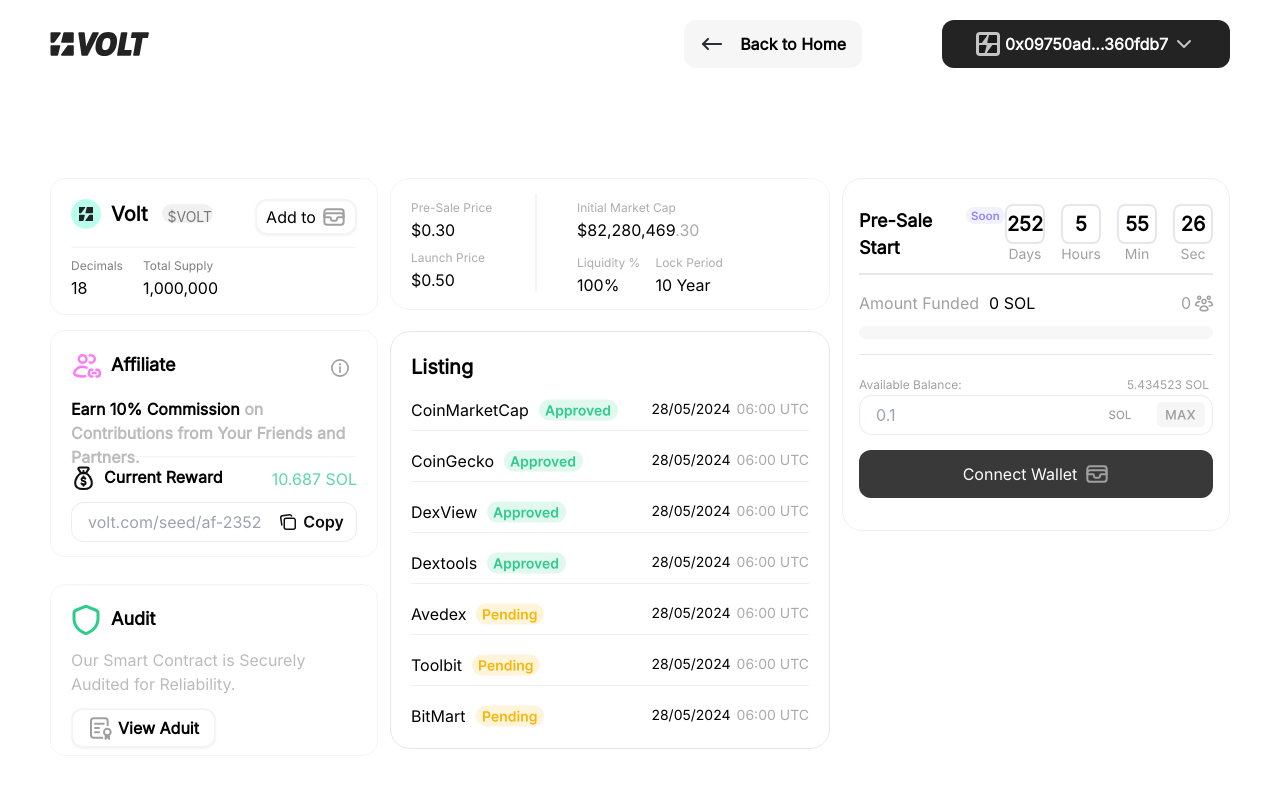
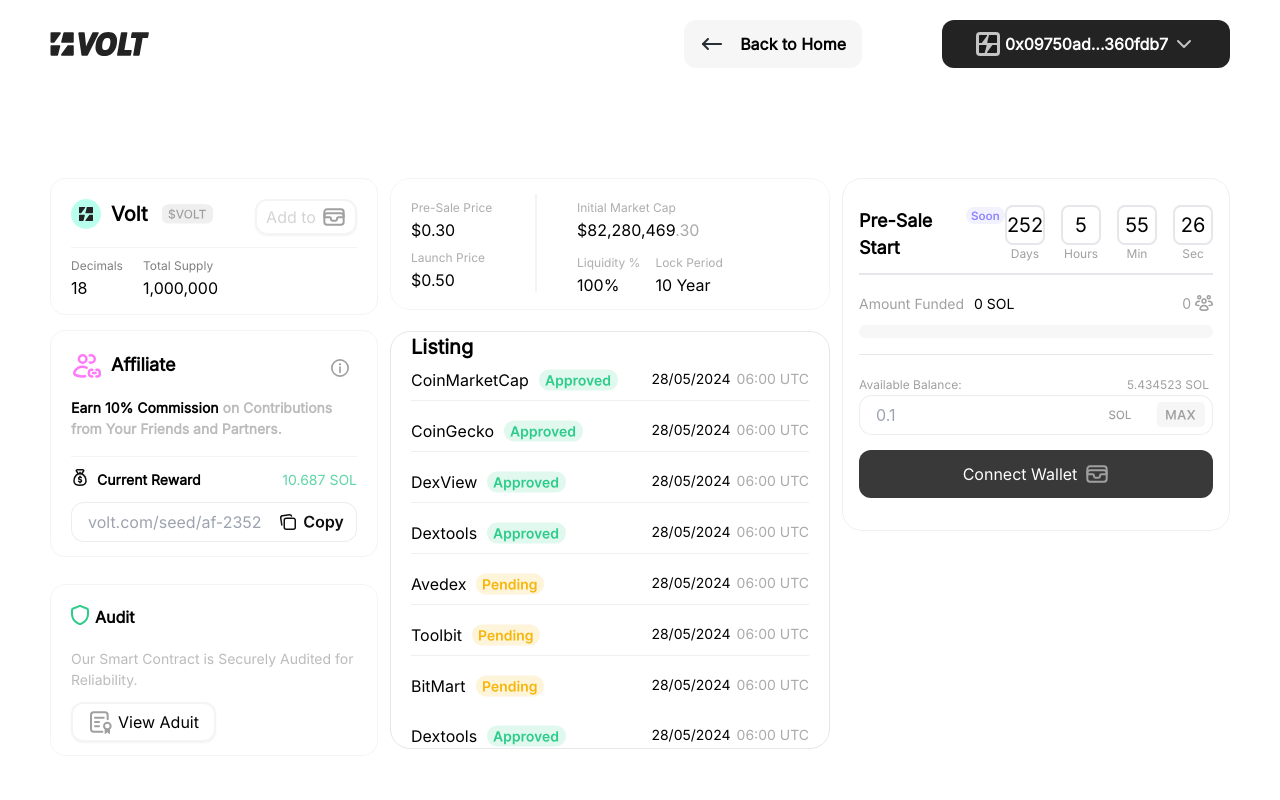
Before and after one commit to ag1004-dev/react-presale-project, a React (Create React App) app: page / in a window 1280 px wide. Shown: the top 800 px of the page. Built offline with nearby package versions, Linux system fonts and the light colour scheme.

Commit message:
fontstyle changed

```diff
--- a/src/Affiliate.js
+++ b/src/Affiliate.js
@@ -32,18 +32,18 @@
             </div>
             <div className="h-1/4">
                 <a className="flex">
-                    <span className="text-black font-[InterRegular] font-semibold">Earn 10% Commission
-                        <span className="text-[#BBBBBB] font-[InterRegular]"> on Contributions from Your Friends and Partners.</span>
+                    <span className="text-black font-[InterRegular] font-semibold text-[14px]">Earn 10% Commission
+                        <span className="text-[#BBBBBB] font-[InterRegular] text-[14px]"> on Contributions from Your Friends and Partners.</span>
                     </span>
                 </a>
 
             </div>
             <div className="justify-between flex h-1/4 border-t border-[#F4F4F4] mt-3 items-center">
                 <div className="flex">
-                    <img className="w-[25px] h-[28px]" src={snackdollars}></img>
-                    <a className="font-bold ml-2  font-[InterRegular]">Current Reward</a>
+                    <img className="w-[18px] h-[18px]" src={snackdollars}></img>
+                    <a className="font-bold ml-2 text-[14px]  font-[InterRegular]">Current Reward</a>
                 </div>
-                <div className="text-[#5ED6A4]  font-[InterRegular]">
+                <div className="text-[#5ED6A4] text-[14px]  font-[InterRegular]">
                     10.687 SOL
                 </div>
             </div>
--- a/src/Audit.js
+++ b/src/Audit.js
@@ -2,24 +2,24 @@
 import auditbuttonImg from "./components/Image/auditbutimg.svg"
 const Audit = () => {
     return (
-        <div className="rounded-[15px] bg-white w-full h-[172px] border-[#F4F4F4] border-[1px] p-[20px] mt-[15px]">
+        <div className="rounded-[15px] bg-white w-full h-[172px] border-[#F4F4F4] border-[1px] p-[20px] mt-[15px] items-center justify-center">
             <div className="h-1/3 flex justify-between items-">
                 <div className="flex justify-between">
                     <div className="flex justify-between">
-                        <img className="w-[30px] h-[30px] mr-[10px]" src={auditImg}></img>
-                        <a className="font-bold text-[18px]  font-[InterRegular]">Audit</a>
+                        <img className="w-[18px] h-[20px] mr-[6px]" src={auditImg}></img>
+                        <a className="font-bold text-[16px] font-[InterRegular]">Audit</a>
                     </div>
 
                 </div>
 
             </div>
-            <div className="text-[#BBBBBB]  font-[InterRegular]">
+            <div className="text-[#BBBBBB] text-[14px] font-[InterRegular]">
                 Our Smart Contract is Securely Audited for Reliability.
             </div>
             <div className="flex h-1/3  border-[#F4F4F4] mt-3">
                 <button className="flex border-[#F4F4F4] border-[2px] rounded-[12px] w-[145px] h-[40px] items-center justify-center shadow-sm">
-                    <img src={auditbuttonImg} />
-                    <a className="ml-[6px] font-bold  font-[InterRegular]">View Aduit</a>
+                    <img className="w-[24px] h-[24px]" src={auditbuttonImg} />
+                    <a className="ml-[6px] font-[InterRegular]">View Aduit</a>
 
                 </button>
             </div>
--- a/src/ListingsTable.js
+++ b/src/ListingsTable.js
@@ -4,7 +4,7 @@
 const ListingTable = () => {
     return (
         <div className="p-[20px] border-[1px] lg:w-[440px] md:w-[440px] w-full h-[418px] rounded-[20px] mt-4 overflow-auto scrollbar-thin">
-            <a className="text-[20px] font-bold  font-[InterRegular]">Listing</a>
+            <a className="absolute text-[20px] font-bold  font-[InterRegular] bg-white w-[400px] mt-[-20px] h-[30px] mr-[20px]">Listing</a>
             <div className="pt-2 mt-[8px] flex justify-between pb-[8px] border-b border-[#EFEFEF]">
                 <div className="flex">
                     <a className=" font-[InterRegular]">CoinMarketCap</a>
--- a/src/Timer.js
+++ b/src/Timer.js
@@ -41,21 +41,21 @@
                     <div className="flex justify-center items-center space-x-4">
                         {timeLeft.days > 0 && (
                             <div className="flex flex-col items-center">
-                                <div className="text-[20px] font-bold text-black bg-white border-[2px] rounded-lg w-[40px] h-[40px] flex justify-center items-center font-[InterRegular]">{timeLeft.days}</div>
-                                <div className="text-sm text-[#A0A0A0]  font-[InterRegular]">Days</div>
+                                <div className="text-[20px]  text-black bg-white border-[2px] rounded-lg w-[40px] h-[40px] flex justify-center items-center font-[InterRegular]">{timeLeft.days}</div>
+                                <div className=" text-[#A0A0A0] text-[12px] font-[InterRegular]">Days</div>
                             </div>
                         )}
                         <div className="flex flex-col items-center">
-                            <div className="text-[20px] font-bold text-black bg-white rounded-lg border-[2px] w-[40px] h-[40px] flex justify-center items-center font-[InterRegular]">{timeLeft.hours}</div>
-                            <div className="text-sm text-[#A0A0A0]  font-[InterRegular]">Hours</div>
+                            <div className="text-[20px] text-black bg-white rounded-lg border-[2px] w-[40px] h-[40px] flex justify-center items-center font-[InterRegular]">{timeLeft.hours}</div>
+                            <div className=" text-[#A0A0A0] text-[12px]  font-[InterRegular]">Hours</div>
                         </div>
                         <div className="flex flex-col items-center">
-                            <div className="text-[20px] font-bold text-black bg-white rounded-lg border-[2px] w-[40px] h-[40px] flex justify-center items-center font-[InterRegular]">{timeLeft.minutes}</div>
-                            <div className="text-sm text-[#A0A0A0] font-[InterRegular]">Min</div>
+                            <div className="text-[20px] text-black bg-white rounded-lg border-[2px] w-[40px] h-[40px] flex justify-center items-center font-[InterRegular]">{timeLeft.minutes}</div>
+                            <div className="text-[#A0A0A0] text-[12px] font-[InterRegular]">Min</div>
                         </div>
                         <div className="flex flex-col items-center">
-                            <div className="text-[20px] font-bold text-black bg-white rounded-lg border-[2px] w-[40px] h-[40px] flex justify-center items-center font-[InterRegular]">{timeLeft.seconds}</div>
-                            <div className="text-sm text-[#A0A0A0] font-[InterRegular]">Sec</div>
+                            <div className="text-[20px] text-black bg-white rounded-lg border-[2px] w-[40px] h-[40px] flex justify-center items-center font-[InterRegular]">{timeLeft.seconds}</div>
+                            <div className="text-[#A0A0A0] text-[12px] font-[InterRegular]">Sec</div>
                         </div>
                     </div>
                 </div>
@@ -63,14 +63,14 @@
             <div className='h-1/5 mt-[16px] border-b-[1px]'>
                 <div className=' flex justify-between'>
                     <div>
-                        <a className='text-[#A0A0A0] mr-[10px] font-[InterRegular]'>Amount Funded</a>
-                        <span className=' font-[InterRegular]'>0 SOL</span>
+                        <a className='text-[#A0A0A0] mr-[10px] text-[14px] font-[InterRegular]'>Amount Funded</a>
+                        <span className=' font-[InterRegular] text-[14px]'>0 SOL</span>
                     </div>
                     <div className='flex'>
                         <div className='items-center mr-1'>
-                            <a className='text-[#A0A0A0]'>0</a>
+                            <a className='text-[#A0A0A0] text-[14px] mt-[3px]'>0</a>
                         </div>
-                        <div><img className='w-[18px] h-[25px] lg:block md:block hidden' src={usericon} /></div>
+                        <div><img className='w-[18px] h-[18px] mt-[3px] lg:block md:block hidden' src={usericon} /></div>
                     </div>
                 </div>
                 <div className='w-full h-[13px] bg-[#F7F7F7] mt-[10px] rounded-[10px]' />
--- a/src/Totalsupply.js
+++ b/src/Totalsupply.js
@@ -1,5 +1,6 @@
 import voltcoin from "./components/Image/voltcoin.svg"
 import walletbuttonImg from "./components/Image/walletbuton.svg"
+import voltcoinImg from "./components/Image/voltvolt.svg"
 const Totalsupply = () => {
     return (
         <div className="rounded-[15px] bg-white w-full h-[137px] border-[#F4F4F4] border-[1px] p-[20px]">
@@ -10,12 +11,12 @@
                         <a className="font-bold text-[20px] font-[InterRegular]">Volt</a>
                     </div>
                     <div className="rounded-[15px] w-[51px] h-[19px] bg-[#F1F1F1] ml-[15px] mt-[5px]">
-                        <a className="text-[14px] items-center justify-center opacity-50 ml-[5px] mt-[-5px]">$VOLT</a>
+                        <img src={voltcoinImg} />
                     </div>
                 </div>
                 <div>
                     <button className="flex border-[#F4F4F4] border-[2px] rounded-[12px] w-[102px] h-[36px] items-center justify-center shadow-sm">
-                        <a className="mr-[6px] font-[InterRegular]">Add to</a>
+                        <a className="mr-[6px] text-[16px] font-[InterRegular] text-[#D4D4D4]">Add to</a>
                         <img src={walletbuttonImg} />
                     </button>
                 </div>
```
Also changed, not shown: src/components/Image/voltvolt.svg (added).
